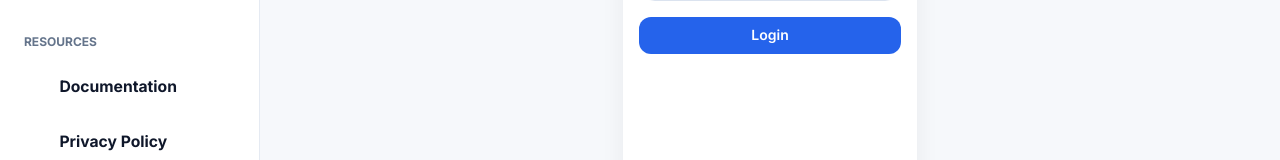
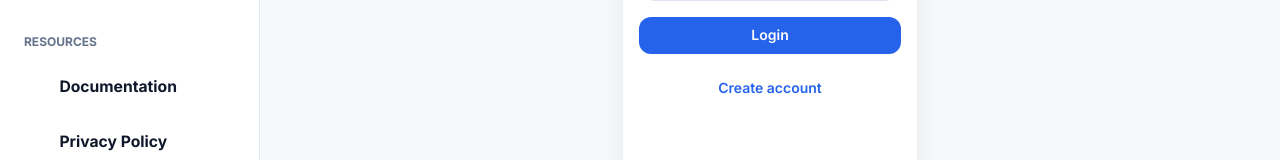
Before and after one commit to aimzworld007/FTA-VAT-TAX-Calculator, a React (Vite) app: page /login in a window 1280 px wide. Shown: the part 288-448 px from the top of the page. Built offline with nearby package versions, Linux system fonts and the light colour scheme; some icons are missing.

Commit message:
Implement backend-based register/login flow and user dashboard routing

```diff
--- a/src/modules/auth/AuthContext.tsx
+++ b/src/modules/auth/AuthContext.tsx
@@ -1,44 +1,82 @@
 import React from 'react';
 
 type AuthUser = {
+  id: string;
+  email: string;
   name: string;
-  email: string;
 };
 
 type AuthContextValue = {
   user: AuthUser | null;
-  login: (email: string, password: string) => boolean;
-  logout: () => void;
-  updateProfile: (next: AuthUser) => void;
+  loading: boolean;
+  login: (email: string, password: string) => Promise<{ ok: boolean; error?: string }>;
+  register: (email: string, password: string) => Promise<{ ok: boolean; error?: string }>;
+  logout: () => Promise<void>;
+  updateProfile: (next: Pick<AuthUser, 'name' | 'email'>) => void;
 };
 
 const AuthContext = React.createContext<AuthContextValue | undefined>(undefined);
-const KEY = 'fta_auth_user';
+const API = '/api/auth';
+const ACCESS_KEY = 'fta_access_token';
+const USER_KEY = 'fta_auth_user';
 
 export function AuthProvider({ children }: { children: React.ReactNode }) {
   const [user, setUser] = React.useState<AuthUser | null>(() => {
-    const saved = localStorage.getItem(KEY);
+    const saved = localStorage.getItem(USER_KEY);
     if (!saved) return null;
     try { return JSON.parse(saved); } catch { return null; }
   });
+  const [loading, setLoading] = React.useState(false);
 
-  const persist = React.useCallback((next: AuthUser | null) => {
+  const persistUser = (next: AuthUser | null) => {
     setUser(next);
-    if (next) localStorage.setItem(KEY, JSON.stringify(next));
-    else localStorage.removeItem(KEY);
+    if (next) localStorage.setItem(USER_KEY, JSON.stringify(next));
+    else localStorage.removeItem(USER_KEY);
+  };
+
+  const login = React.useCallback(async (email: string, password: string) => {
+    setLoading(true);
+    try {
+      const res = await fetch(`${API}/login`, {
+        method: 'POST', credentials: 'include', headers: { 'Content-Type': 'application/json' }, body: JSON.stringify({ email, password }),
+      });
+      const data = await res.json();
+      if (!res.ok) return { ok: false, error: data?.error || 'Login failed' };
+      localStorage.setItem(ACCESS_KEY, data.accessToken);
+      const name = data.user.email.split('@')[0];
+      persistUser({ id: data.user.id, email: data.user.email, name: name.charAt(0).toUpperCase() + name.slice(1) });
+      return { ok: true };
+    } catch {
+      return { ok: false, error: 'Unable to reach server' };
+    } finally { setLoading(false); }
   }, []);
 
-  const login = React.useCallback((email: string, password: string) => {
-    if (!email || !password) return false;
-    const name = email.split('@')[0] || 'User';
-    persist({ name: name.charAt(0).toUpperCase() + name.slice(1), email });
-    return true;
-  }, [persist]);
+  const register = React.useCallback(async (email: string, password: string) => {
+    setLoading(true);
+    try {
+      const res = await fetch(`${API}/register`, {
+        method: 'POST', headers: { 'Content-Type': 'application/json' }, body: JSON.stringify({ email, password }),
+      });
+      const data = await res.json();
+      if (!res.ok) return { ok: false, error: data?.error || 'Registration failed' };
+      return await login(email, password);
+    } catch {
+      return { ok: false, error: 'Unable to reach server' };
+    } finally { setLoading(false); }
+  }, [login]);
 
-  const logout = React.useCallback(() => persist(null), [persist]);
-  const updateProfile = React.useCallback((next: AuthUser) => persist(next), [persist]);
+  const logout = React.useCallback(async () => {
+    localStorage.removeItem(ACCESS_KEY);
+    persistUser(null);
+    await fetch(`${API}/logout`, { method: 'POST', credentials: 'include' }).catch(() => {});
+  }, []);
 
-  return <AuthContext.Provider value={{ user, login, logout, updateProfile }}>{children}</AuthContext.Provider>;
+  const updateProfile = React.useCallback((next: Pick<AuthUser, 'name' | 'email'>) => {
+    if (!user) return;
+    persistUser({ ...user, ...next });
+  }, [user]);
+
+  return <AuthContext.Provider value={{ user, loading, login, register, logout, updateProfile }}>{children}</AuthContext.Provider>;
 }
 
 export function useAuth() {
--- a/src/routes/AppRoutes.tsx
+++ b/src/routes/AppRoutes.tsx
@@ -1,12 +1,12 @@
 import React from 'react';
 import { Alert, Box, Button, Card, CardContent, Snackbar, Stack, TextField, Typography } from '@mui/material';
 import ArrowBackRoundedIcon from '@mui/icons-material/ArrowBackRounded';
-import { usePathname } from '../components/Router';
+import { RouteLink, usePathname } from '../components/Router';
 import { TaxAssistantProvider, useTaxAssistant } from '../modules/taxAssistant/TaxAssistantContext';
 import { TaxModuleLayout } from '../modules/taxAssistant/TaxModuleLayout';
 import { VatWizard } from '../features/tax/VatWizard';
 import { CorporateTaxWizard } from '../features/tax/CorporateTaxWizard';
-import { PremiumHome, AppShell } from '../features/home/PremiumHome';
+import { AppShell } from '../features/home/PremiumHome';
 import { AuthProvider, useAuth } from '../modules/auth/AuthContext';
 
 const mapStep = { 'business-details': 1, input: 2, preview: 3, export: 4 };
@@ -80,20 +80,25 @@ function ResourcePage({ page, onBack }: { page: (typeof resourcePages)['/documen
 
 function LoginPage() {
   const { navigate } = usePathname();
-  const { login } = useAuth();
+  const { login, loading } = useAuth();
   const [email, setEmail] = React.useState('');
   const [password, setPassword] = React.useState('');
+  const [error, setError] = React.useState('');
 
-  const onSubmit = (event: React.FormEvent) => {
+  const onSubmit = async (event: React.FormEvent) => {
     event.preventDefault();
-    if (login(email, password)) navigate('/');
+    const result = await login(email, password);
+    if (result.ok) navigate('/');
+    else setError(result.error || 'Login failed');
   };
 
   return <AppShell><Card sx={{ maxWidth: 440, mx: 'auto' }}><CardContent><Stack component='form' spacing={2} onSubmit={onSubmit}>
     <Typography variant='h5' sx={{ fontWeight: 800 }}>Login</Typography>
     <TextField label='Email' value={email} onChange={(e) => setEmail(e.target.value)} required />
     <TextField label='Password' type='password' value={password} onChange={(e) => setPassword(e.target.value)} required />
-    <Button type='submit' variant='contained'>Login</Button>
+    {error ? <Alert severity='error'>{error}</Alert> : null}
+    <Button type='submit' variant='contained' disabled={loading}>{loading ? 'Please wait...' : 'Login'}</Button>
+    <Button onClick={() => navigate('/register')} variant='text'>Create account</Button>
   </Stack></CardContent></Card></AppShell>;
 }
 
@@ -110,6 +115,42 @@ function ProfilePage() {
   </Stack></CardContent></Card></AppShell>;
 }
 
+
+function RegisterPage() {
+  const { navigate } = usePathname();
+  const { register, loading } = useAuth();
+  const [email, setEmail] = React.useState('');
+  const [password, setPassword] = React.useState('');
+  const [error, setError] = React.useState('');
+
+  const onSubmit = async (event: React.FormEvent) => {
+    event.preventDefault();
+    const result = await register(email, password);
+    if (result.ok) navigate('/');
+    else setError(result.error || 'Registration failed');
+  };
+
+  return <AppShell><Card sx={{ maxWidth: 440, mx: 'auto' }}><CardContent><Stack component='form' spacing={2} onSubmit={onSubmit}>
+    <Typography variant='h5' sx={{ fontWeight: 800 }}>Register</Typography>
+    <TextField label='Email' type='email' value={email} onChange={(e) => setEmail(e.target.value)} required />
+    <TextField label='Password' type='password' value={password} onChange={(e) => setPassword(e.target.value)} helperText='Minimum 8 characters' required />
+    {error ? <Alert severity='error'>{error}</Alert> : null}
+    <Button type='submit' variant='contained' disabled={loading}>{loading ? 'Please wait...' : 'Create account'}</Button>
+  </Stack></CardContent></Card></AppShell>;
+}
+
+function UserDashboardPage() {
+  const { user } = useAuth();
+  return <AppShell><Stack spacing={2}><Typography variant='h4' sx={{ fontWeight: 800 }}>User Dashboard</Typography>
+    <Typography sx={{ color: '#475569' }}>Welcome, {user?.name}. Manage VAT, Corporate Tax and your profile from one place.</Typography>
+    <Stack direction={{ xs: 'column', md: 'row' }} spacing={1.2}>
+      <Button component={RouteLink} to='/vat/business-details' variant='contained'>Start VAT Return</Button>
+      <Button component={RouteLink} to='/tax/business-details' variant='contained' color='secondary'>Start Corporate Tax</Button>
+      <Button component={RouteLink} to='/profile' variant='outlined'>Manage Profile</Button>
+    </Stack>
+  </Stack></AppShell>;
+}
+
 function RoutedModules() {
   const { pathname, navigate } = usePathname();
   const { vat, setVat, ct, setCt } = useTaxAssistant();
@@ -123,9 +164,8 @@ function RoutedModules() {
   const guardTax = !ct.companyName || !ct.taxRegistrationNumber || !ct.businessActivity;
 
   React.useEffect(() => {
-    if (!user && pathname !== '/login') navigate('/login');
-    if (user && pathname === '/login') navigate('/');
-    if (pathname === '/dashboard') navigate('/');
+    if (!user && !['/login', '/register'].includes(pathname)) navigate('/login');
+    if (user && ['/login', '/register'].includes(pathname)) navigate('/dashboard');
     if (pathname === '/terms') navigate('/terms-and-conditions');
     if (module === 'vat' && !step) navigate('/vat/business-details');
     if (module === 'tax' && !step) navigate('/tax/business-details');
@@ -140,8 +180,9 @@ function RoutedModules() {
   }, [pathname, module, step, guardVat, guardTax, navigate]);
 
   if (pathname === '/login') return <LoginPage />;
+  if (pathname === '/register') return <RegisterPage />;
+  if (pathname === '/dashboard' || pathname === '/') return <UserDashboardPage />;
   if (pathname === '/profile') return <ProfilePage />;
-  if (pathname === '/') return <PremiumHome />;
   if (pathname in resourcePages) return <ResourcePage page={resourcePages[pathname as keyof typeof resourcePages]} onBack={() => navigate('/')} />;
   if (module === 'vat') {
     return <AppShell><VatWizard data={vat} setData={setVat} forcedStep={mapStep[step] || 1} navigateToStep={navigate} /></AppShell>;
```
